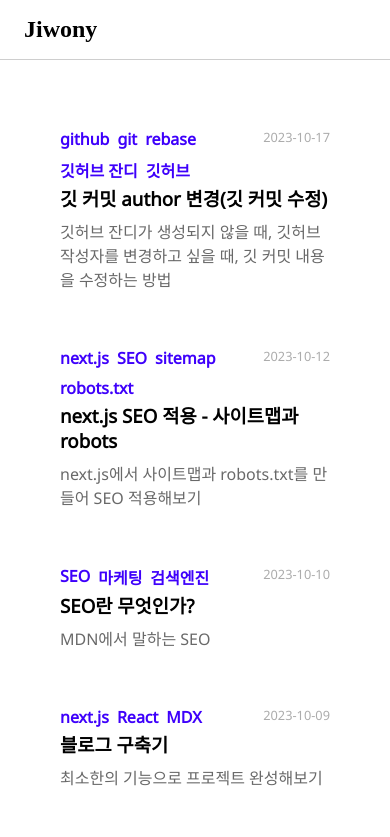
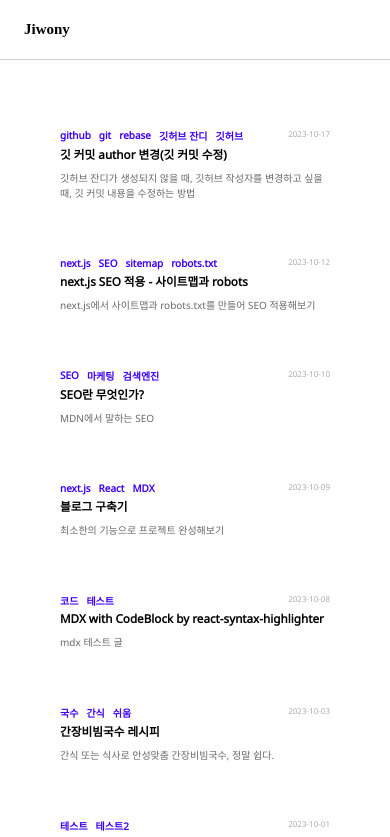
Before and after one commit to jiwony3758/jiwony, a Next.js app: page / in a window 390 px wide. Shown: the top 837 px of the page. Built offline with nearby package versions, Linux system fonts and the light colour scheme; a web font is replaced by a local one.

Commit message:
Design: 반응형 폰트 사이즈 추가

```diff
--- a/src/app/layout.tsx
+++ b/src/app/layout.tsx
@@ -1,4 +1,5 @@
 import "./globals.css";
+import "./small.css";
 import type { Metadata } from "next";
 import { Noto_Sans } from "next/font/google";
 import Link from "next/link";
--- /dev/null
+++ b/src/app/small.css
@@ -0,0 +1,7 @@
+
+
+@media screen and (max-width: 600px) {
+  html {
+    font-size: 10px;
+  }
+}
```
